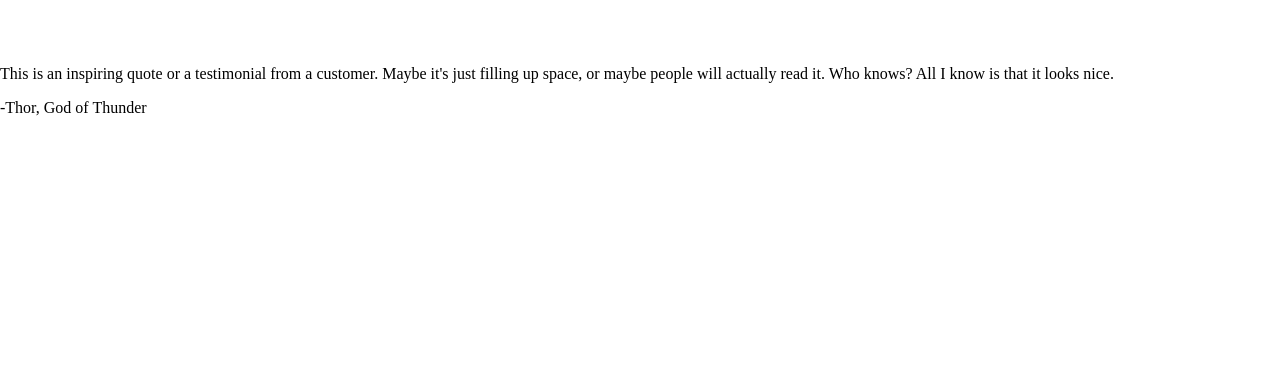
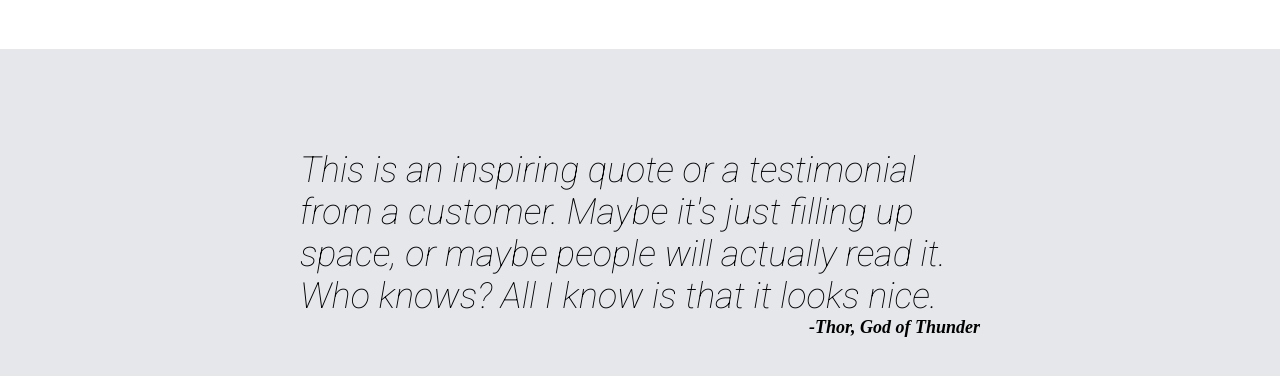
Before and after one commit to rishikpogu/landing-page, a plain HTML site: page index.html in a window 1280 px wide. Shown: the part 1022-1398 px from the top of the page. Before the commit the page ends 1155 px from the top, so only its background shows below. Drawn offline with Linux system fonts and the light colour scheme.

Commit message:
add colors & fonts to quote

```diff
--- a/index.html
+++ b/index.html
@@ -4,6 +4,9 @@
     <meta charset="UTF-8" />
     <meta name="viewport" content="width=device-width, initial-scale=1.0" />
     <link rel="stylesheet" href="./style.css" />
+    <link rel="preconnect" href="https://fonts.googleapis.com">
+    <link rel="preconnect" href="https://fonts.gstatic.com" crossorigin>
+    <link href="https://fonts.googleapis.com/css2?family=Roboto:ital,wght@0,100;0,300;0,400;0,500;0,700;0,900;1,100;1,300;1,400;1,500;1,700;1,900&display=swap" rel="stylesheet">
     <title>Document</title>
   </head>
   <body>
--- a/style.css
+++ b/style.css
@@ -101,3 +101,28 @@ h2 {
     font-weight: bolder;
     color: #1f2937;
 }
+
+.third {
+    display: flex;
+    flex-direction: column;
+    /* justify-content: center; */
+    /* align-items: center; */
+    padding: 100px 300px;
+    background-color: #e5e7eb;
+}
+
+.third p {
+    margin: 0;
+    padding: 0;
+    font-family: 'Roboto';
+    font-weight: lighter;
+    font-size: 36px;
+    font-style: italic;
+}
+
+p.end {
+    margin-left: auto;
+    font-family: 'Times New Roman', Times, serif;
+    font-weight: bolder;
+    font-size: large;
+}
```
